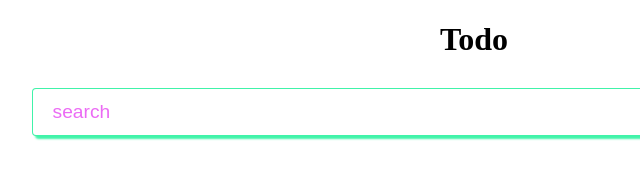
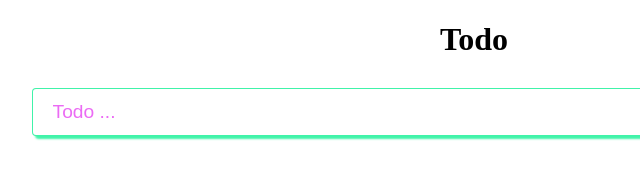
Before and after one commit to melsen888/todo, a plain HTML site: page index.html in a window 1280 px wide. Shown: the full height of the page, 166-806 px from the left. Drawn offline with Linux system fonts and the light colour scheme.

Commit message:
Update index.html

```diff
--- a/index.html
+++ b/index.html
@@ -14,7 +14,7 @@
             <h1>Todo</h1>
         </div>
         <div class="input">
-            <input id="input-value" type="text" placeholder="search" onchange="todo()" onfocus="this.value=''">
+            <input id="input-value" type="text" placeholder="Todo ..." onchange="todo()" onfocus="this.value=''">
         </div>
         <div class="list">
             <ol>
```
